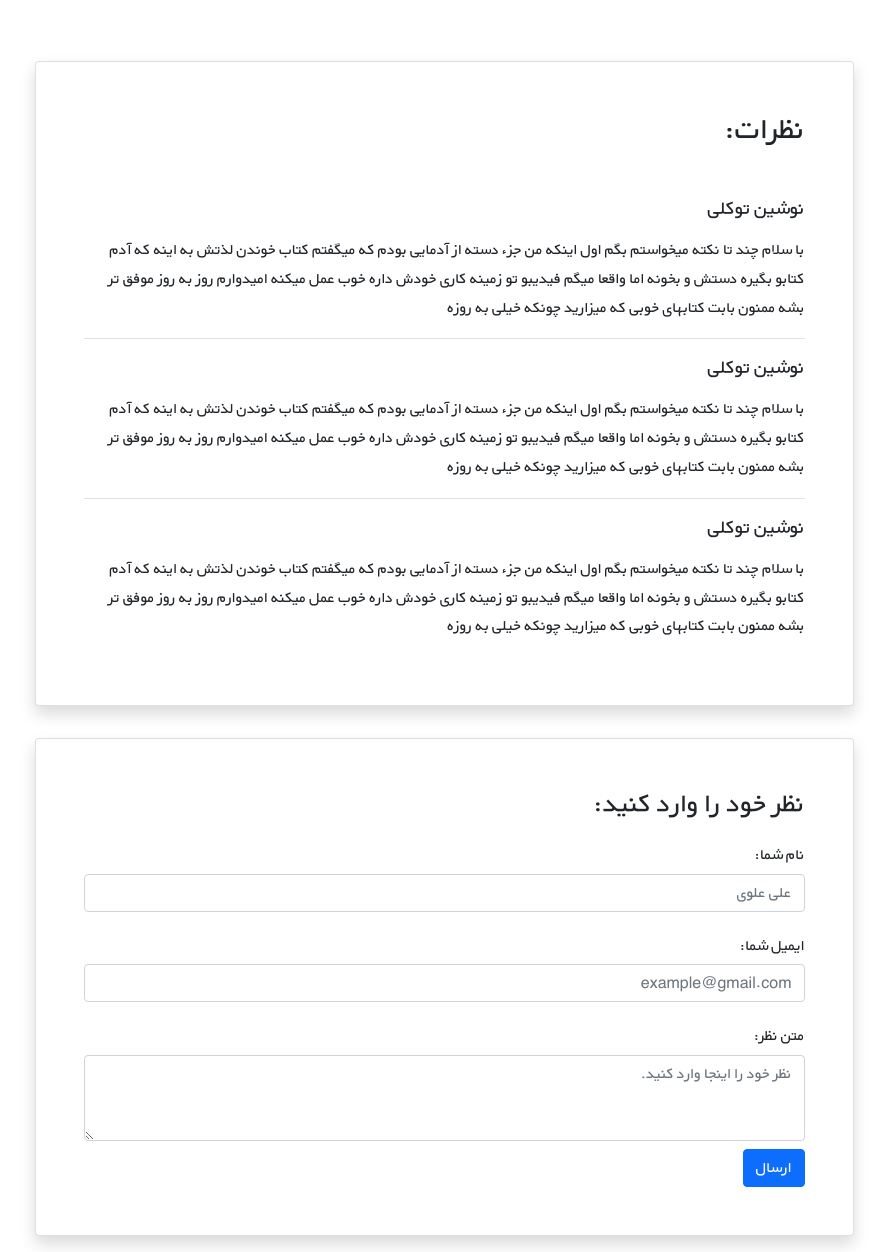
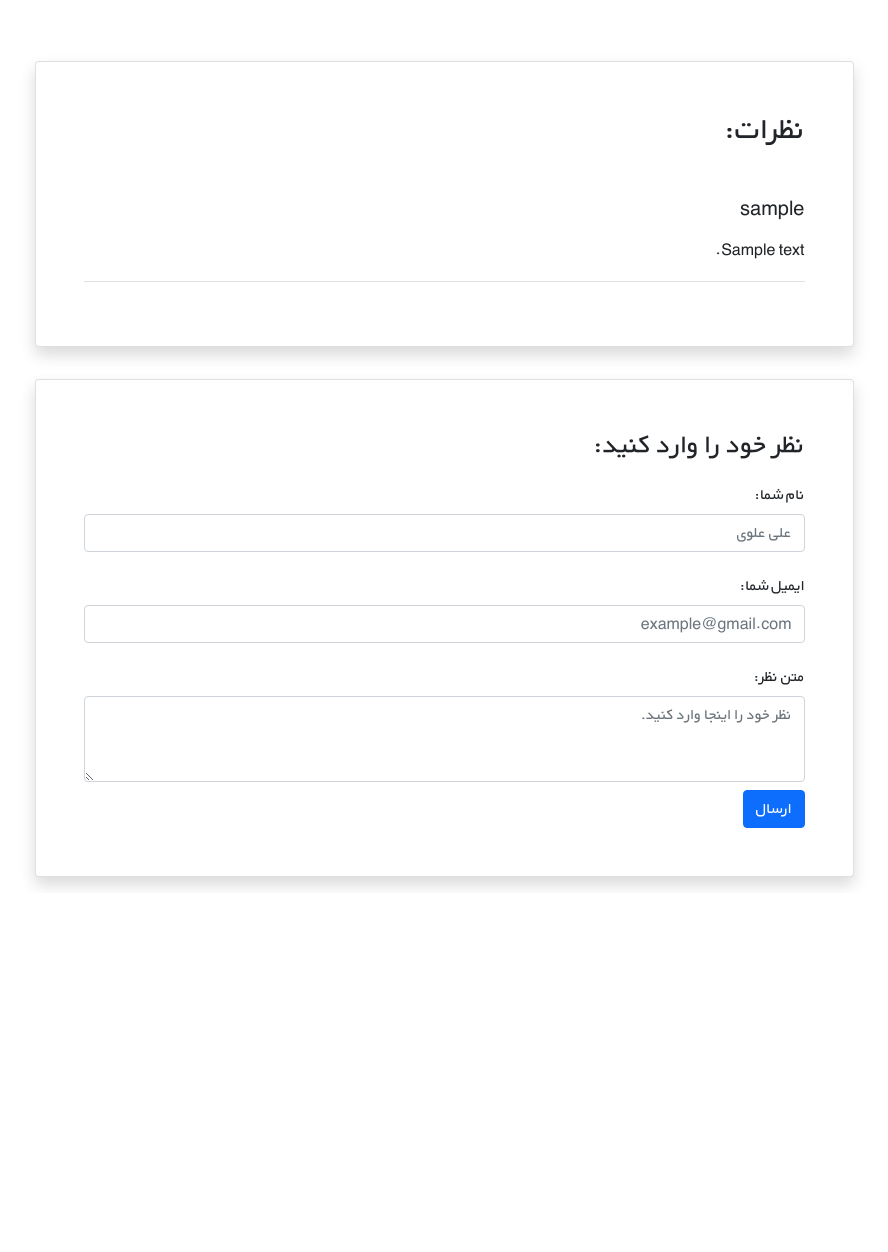
Before and after one commit to taha127/Book-Store-Project, a Django app: template books/templates/books/book_detail.html in a window 1280 px wide. Shown: the part 537-1789 px from the top of the page, without its empty margins (196-1084 px from the left). After the commit the page ends 1425 px from the top, so only its background shows below. Run offline with Django 5.2, Linux system fonts and the light colour scheme; the template is opened without the code that fills it: most values are stand-ins (such as "Sample title", 1, 10 or a date in 2020); grey boxes marked "Sample" are stand-in pictures.

Commit message:
refactor book detail view to use function-based approach and display comments

```diff
--- a/books/templates/books/book_detail.html
+++ b/books/templates/books/book_detail.html
@@ -39,33 +39,13 @@
                 <div class="d-flex justify-content-center">
                     <div class="card shadow my-3 p-5 w-sm-75 w-100">
                         <h2 class="mb-5">نظرات:</h2>
+                        {% for comment in comments %}
                         <div class="border-bottom mb-3">
-                            <h5 class="mb-3">نوشین توکلی</h5>
-                            <p>با سلام چند تا نکته میخواستم بگم اول اینکه من جزء دسته از آدمایی بودم که میگفتم کتاب
-                                خوندن لذتش
-                                به اینه که آدم کتابو بگیره دستش و بخونه اما واقعا میگم فیدیبو تو زمینه کاری خودش داره
-                                خوب عمل
-                                میکنه امیدوارم روز به روز موفق تر بشه ممنون بابت کتابهای خوبی که میزارید چونکه خیلی به
-                                روزه</p>
+                            <h5 class="mb-3">{{ comment.user.username }}</h5>
+                            <p>{{ comment.text | linebreaks }}</p>
                         </div>
-                        <div class="border-bottom mb-3">
-                            <h5 class="mb-3">نوشین توکلی</h5>
-                            <p>با سلام چند تا نکته میخواستم بگم اول اینکه من جزء دسته از آدمایی بودم که میگفتم کتاب
-                                خوندن لذتش
-                                به اینه که آدم کتابو بگیره دستش و بخونه اما واقعا میگم فیدیبو تو زمینه کاری خودش داره
-                                خوب عمل
-                                میکنه امیدوارم روز به روز موفق تر بشه ممنون بابت کتابهای خوبی که میزارید چونکه خیلی به
-                                روزه</p>
-                        </div>
-                        <div>
-                            <h5 class="mb-3">نوشین توکلی</h5>
-                            <p>با سلام چند تا نکته میخواستم بگم اول اینکه من جزء دسته از آدمایی بودم که میگفتم کتاب
-                                خوندن لذتش
-                                به اینه که آدم کتابو بگیره دستش و بخونه اما واقعا میگم فیدیبو تو زمینه کاری خودش داره
-                                خوب عمل
-                                میکنه امیدوارم روز به روز موفق تر بشه ممنون بابت کتابهای خوبی که میزارید چونکه خیلی به
-                                روزه</p>
-                        </div>
+
+                        {% endfor %}
                     </div>
                 </div>
 
--- a/books/urls.py
+++ b/books/urls.py
@@ -1,10 +1,10 @@
 from django.urls import path
 
-from .views import BookListView, BookDetailView, BookCreateView, BookUpdateView, BookDeleteView
+from .views import BookListView, BookCreateView, BookUpdateView, BookDeleteView, book_detail_view
 
 urlpatterns = [
     path('', BookListView.as_view(), name='book_list'),
-    path('<int:pk>/', BookDetailView.as_view(), name='book_detail'),
+    path('<int:pk>/', book_detail_view, name='book_detail'),
     path('new/', BookCreateView.as_view(), name='book_create'),
     path('<int:pk>/edit/', BookUpdateView.as_view(), name='book_update'),
     path('<int:pk>/delete/', BookDeleteView.as_view(), name='book_delete'),
```
Also changed, not shown: books/views.py (+9 -3 lines).
